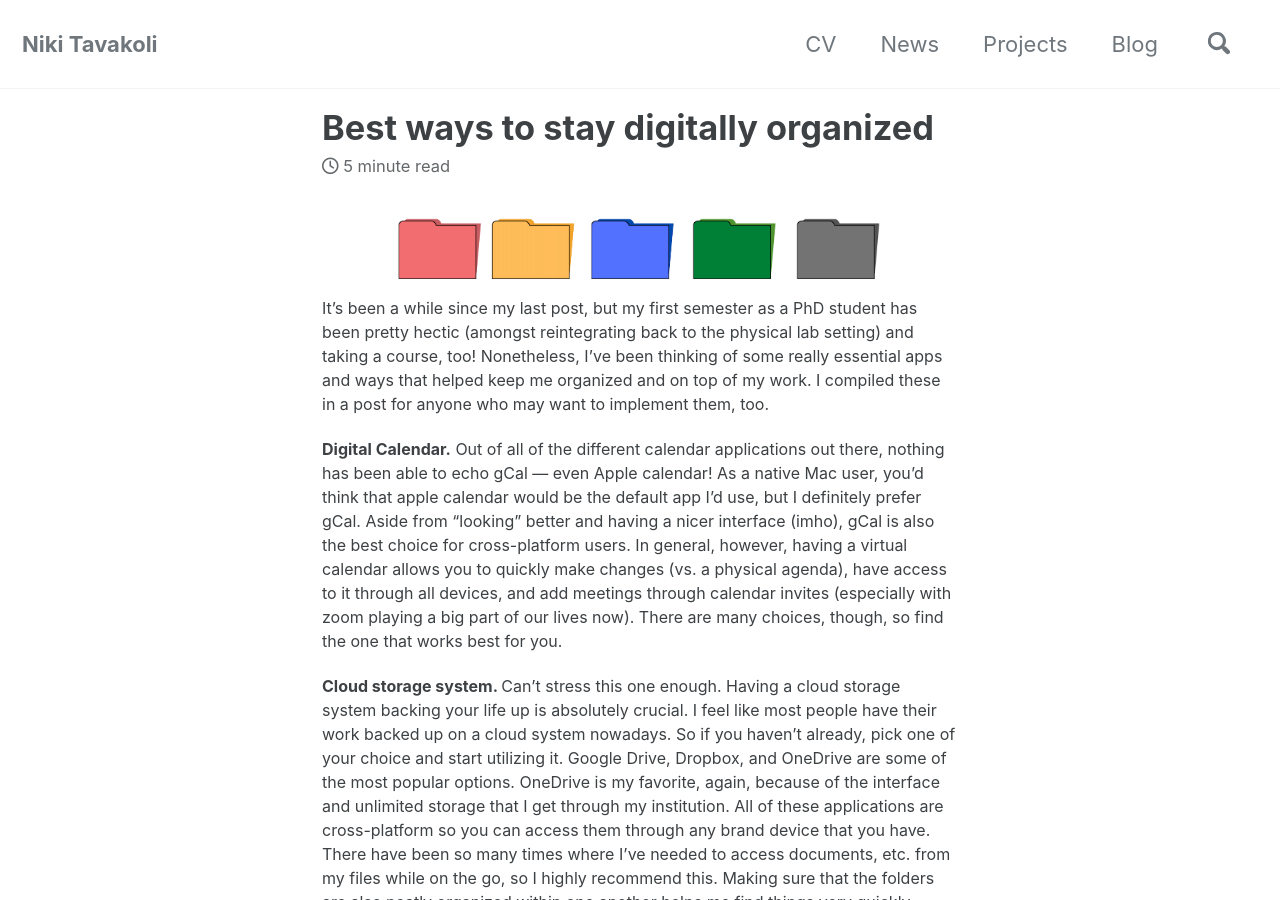
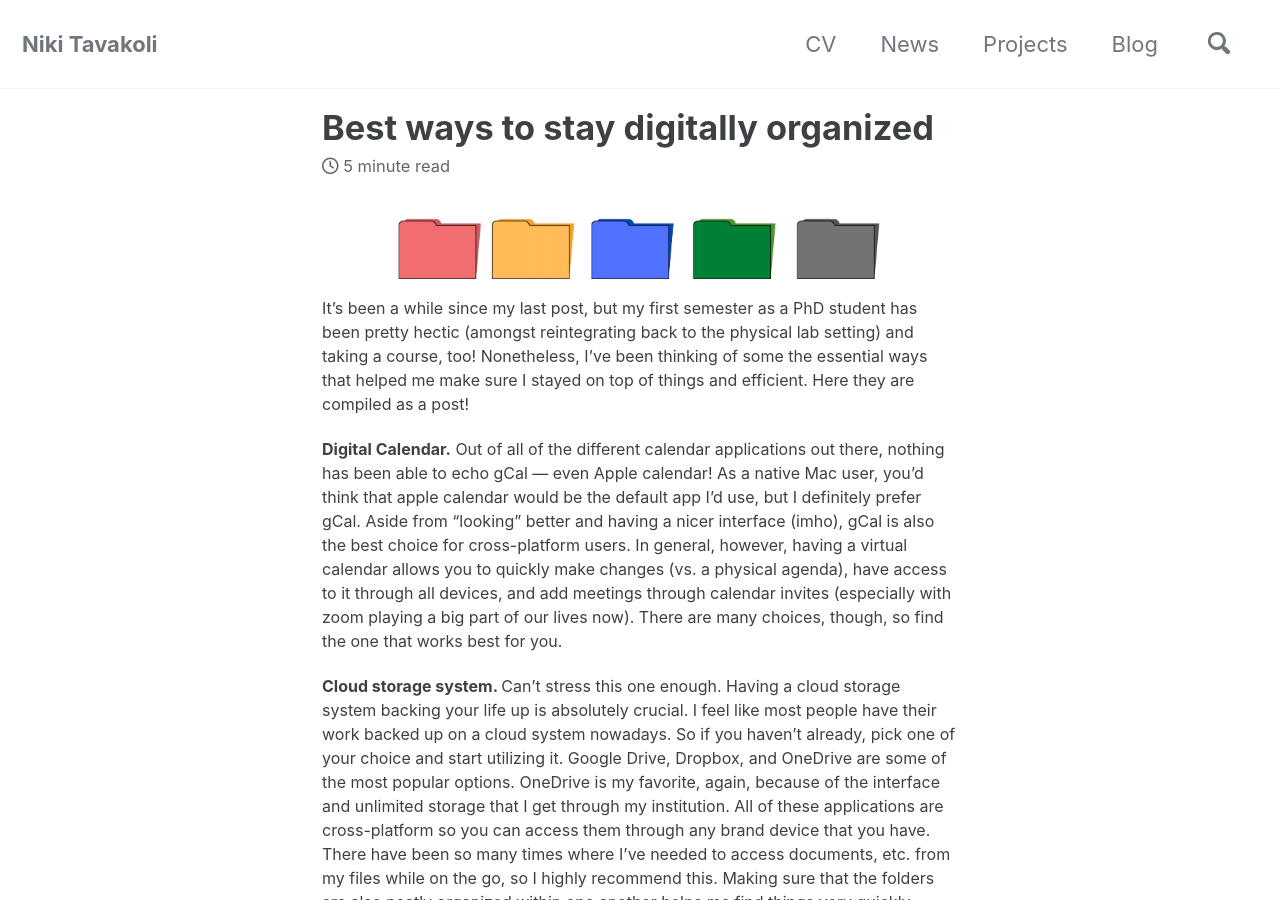
Before and after one commit to nikitavakoli/nikitavakoli.github.io, a Jekyll site: the page built from _posts/2021-12-24-blog4.md, in a window 1280 px wide and 900 px high. Built offline with Jekyll 4.4.1, drawn with Linux system fonts in a browser that asks for light colours; cached includes are drawn as plain includes; nearby versions of some CDN libraries.

Commit message:
Update 2021-12-24-blog4.md

```diff
--- a/_posts/2021-12-24-blog4.md
+++ b/_posts/2021-12-24-blog4.md
@@ -3,12 +3,12 @@ title: "Best ways to stay digitally organized"
 date: 2021-12-4
 author: Niki Tavakoli
 tags: [blog post]
-excerpt:
+excerpt: Simple yet effective methods to be on top of your game.
 ---
 <center><img src="/images/filemanaging.png" alt="filemanager" width="500" height="500"></center>
 
 <p style="font-size:16px"> It’s been a while since my last post, but my first semester as a PhD student has been pretty hectic (amongst reintegrating back to the physical lab setting) and taking a course, too!
-Nonetheless,  I’ve been thinking of some really essential apps and ways that helped keep me organized and on top of my work. I compiled these in a post for anyone who may want to implement them, too. </p>
+Nonetheless,  I’ve been thinking of some the essential ways that helped me make sure I stayed on top of things and efficient. Here they are compiled as a post! </p>
 
 <p style="font-size:16px">
 <b> Digital Calendar.</b> Out of all of the different calendar applications out there, nothing has been able to echo gCal — even Apple calendar! As a native Mac user, you’d think that apple calendar would be the default app I’d use, but I definitely prefer gCal. Aside from “looking” better and having a nicer interface (imho), gCal is also the best choice for cross-platform users. In general, however, having a virtual calendar allows you to quickly make changes (vs. a physical agenda), have access to it through all devices, and add meetings through calendar invites (especially with zoom playing a big part of our lives now). There are many choices, though, so find the one that works best for you.
```
